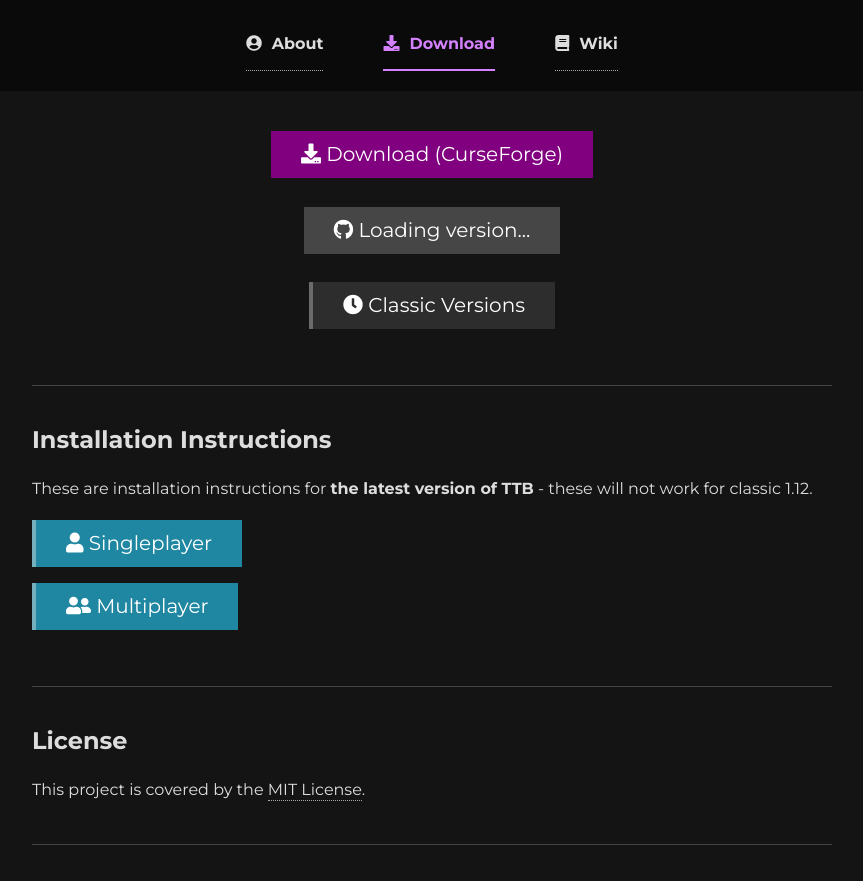
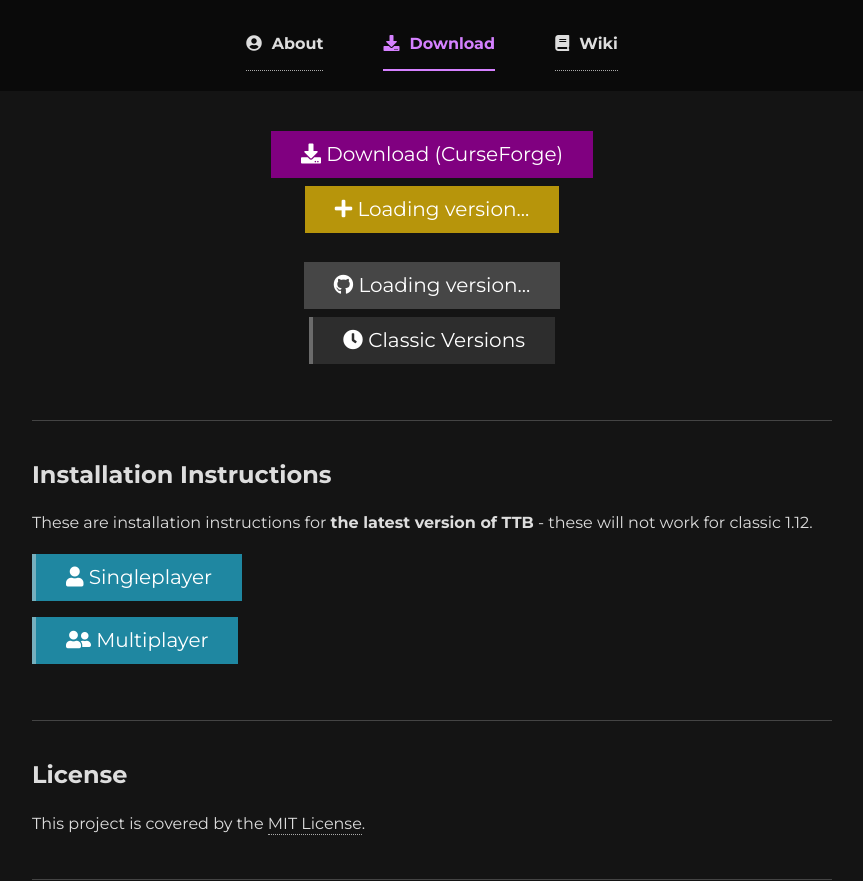
Before and after one commit to tempestsbox/tempestsbox.github.io, a Jekyll site: the page built from _pages/download.html, in a window 1280 px wide, cut to the strip 0-881 px from the top of the page. Shown: the whole strip, without its empty margins (208-1071 px from the left). Built offline with Jekyll 4.4.1, drawn with Linux system fonts in a browser that asks for light colours; nearby versions of some CDN libraries; comment, search, counter and statistics services are not loaded.

Commit message:
TTB Extras download button

```diff
--- a/_includes/download_buttons.html
+++ b/_includes/download_buttons.html
@@ -1,24 +1,32 @@
 <div id="download-button" class="no-highlight">
+    <script>var textElement = undefined;</script>
+
     <a href="https://curseforge.com/{{ site.curseforge-link }}">
         <button class="download-btn" id="curseforge">
             <i class="fa fa-download"></i> Download (CurseForge) </button>
     </a>
 
-    <br>
-    <br>
+    <div style="height: 8px;"><br></div><a class="download-btn" id="github-extras-link">
+        <button class="download-btn" id="github-extras">
+            <i class="fas fa-plus"></i> Loading version... </button>
+    </a>
+    <script src="/assets/js/downloadButtons.js"></script>
+    <script>
+        fetchGitHubArchive("{{ site.github_user }}/{{ site.github_repo }}-extras", "github-extras");
+    </script>
+
+    <br><br>
 
     <a class="download-btn" id="github-link">
         <button class="download-btn" id="github">
             <i class="fab fa-github"></i> Loading version... </button>
     </a>
-
     <script src="/assets/js/downloadButtons.js"></script>
     <script>
-        fetchGitHubArchive("{{ site.github_user }}/{{ site.github_repo }}");
+        fetchGitHubArchive("{{ site.github_user }}/{{ site.github_repo }}", "github");
     </script>
 
-    <br>
-    <br>
+    <div style="height: 8px;"><br></div>
 
     <button type="button" class="download-coll collapsible" id="classic"><i class="fas fa-clock"></i> Classic Versions </button>
     <div id="download-coll-classic-content" class="collapsible-content">
--- a/assets/css/global.css
+++ b/assets/css/global.css
@@ -454,6 +454,9 @@
 button.download-btn#github {
     background-color: rgb(70, 70, 70);
 }
+button.download-btn#github-extras {
+    background-color: rgb(183, 149, 11);
+}
 button.download-coll#classic {
     background-color: rgba(70, 70, 70, 0.5);
 }
--- a/assets/js/downloadButtons.js
+++ b/assets/js/downloadButtons.js
@@ -1,4 +1,4 @@
-async function fetchGitHubArchive(repo) {
+async function fetchGitHubArchive(repo, element) {
     console.log("Fetching API data for repo " + repo);
     let response = await fetch("https://api.github.com/repos/" + repo + "/releases");
     let data = await response.json();
@@ -10,7 +10,23 @@
     data = await response.json();
 
     console.log("Updating button");
-    document.getElementById("github").innerHTML = "<i class=\"fab fa-github\"></i> Direct Download (" + data.default_branch + ")";
-    document.getElementById("github-link").href = "https://github.com/" + repo + "/archive/" + data.default_branch + ".zip";
-    console.log("Updated button");
+
+    switch (element) {
+        case "github":
+            textElement = document.getElementById(element);
+
+            textElement.innerHTML = "<i class=\"fab fa-github\"></i> Direct Download (" + data.default_branch + ")";
+            document.getElementById(element + "-link").href = "https://github.com/" + repo + "/archive/" + data.default_branch + ".zip";
+
+            console.log("Updated button" + textElement);
+            break;
+        case "github-extras":
+            textElement = document.getElementById(element);
+
+            textElement.innerHTML = "<i class=\"fab fa-github\"></i> Direct Download (" + data.default_branch + ")";
+            document.getElementById(element + "-link").href = "https://github.com/" + repo + "/archive/" + data.default_branch + ".zip";
+
+            console.log("Updated button" + textElement);
+            break;
+    }
 }
```
